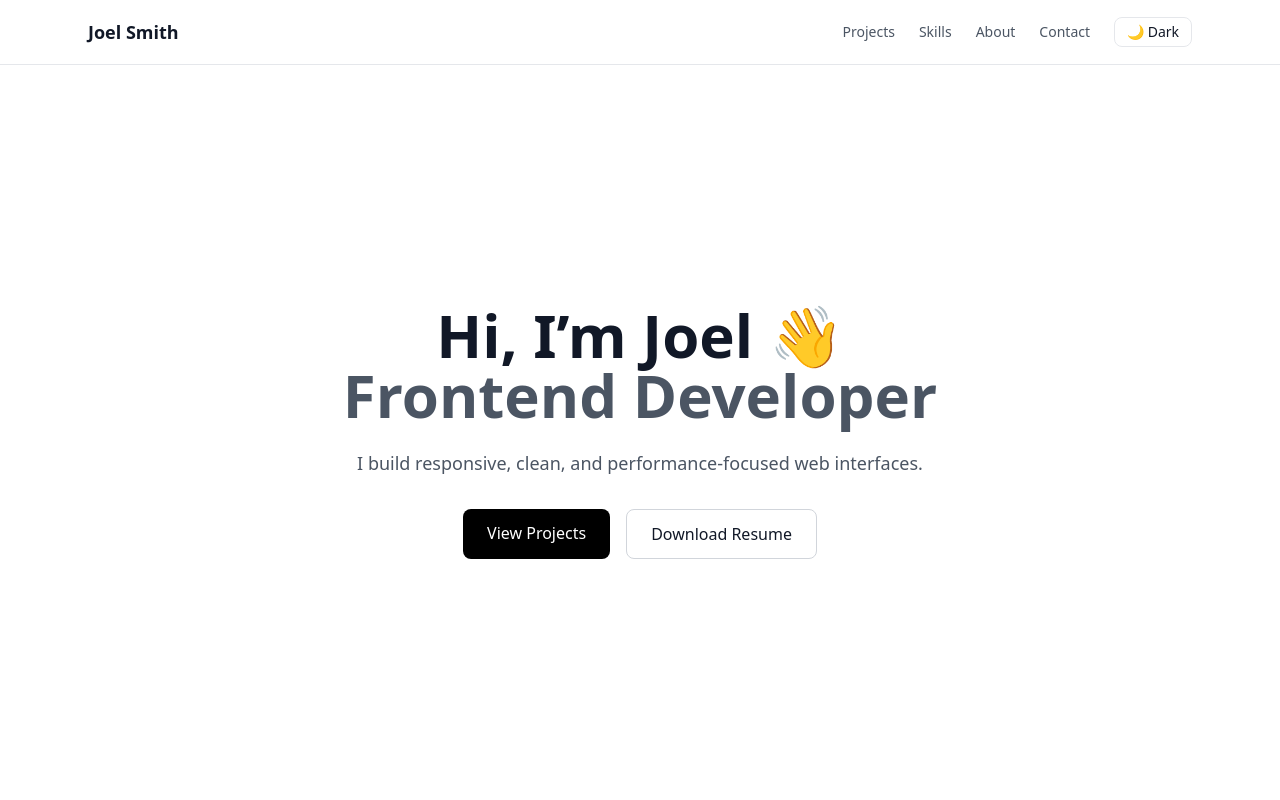
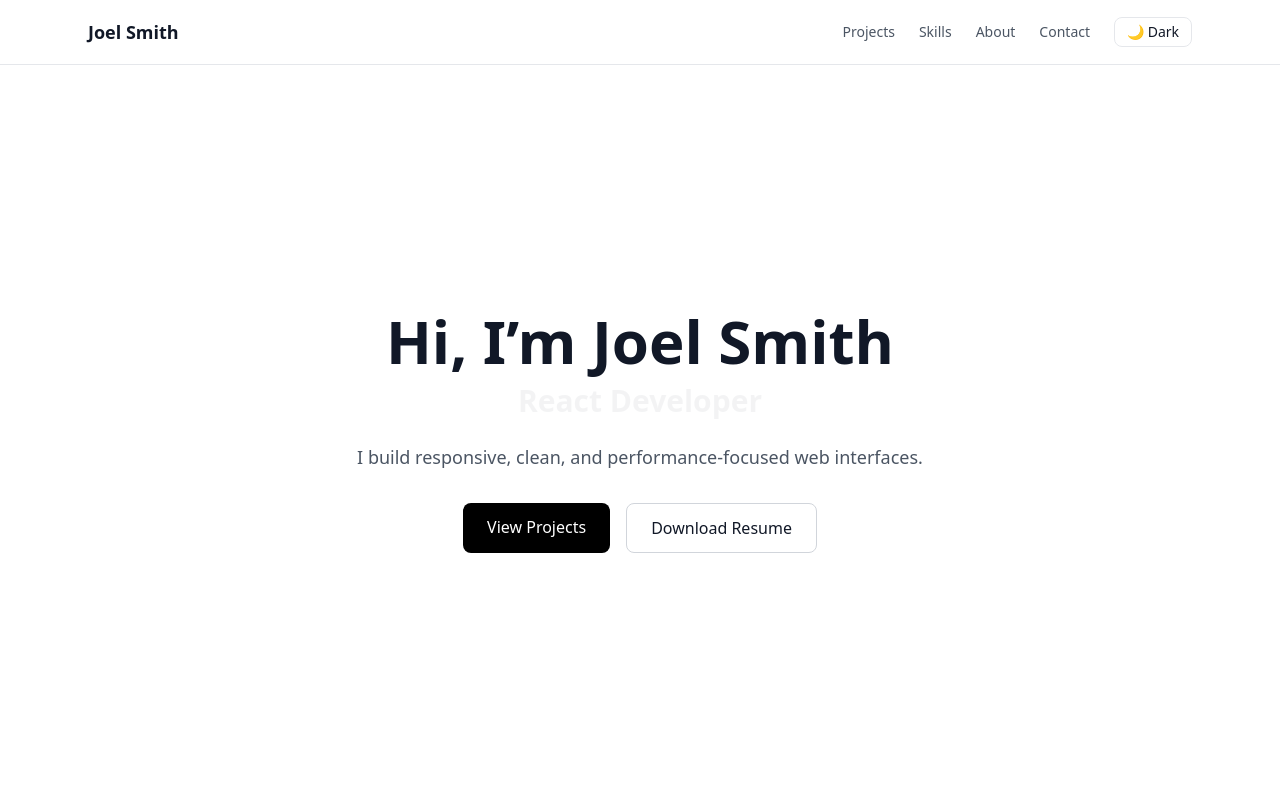
Before and after one commit to coderjoel17/portfolio, a React (Vite) app: page / in a window 1280 px wide. Shown: the top 800 px of the page. Built offline with nearby package versions, Linux system fonts and the light colour scheme.

Commit message:
Add animated role text to hero section

```diff
--- a/src/components/Hero.jsx
+++ b/src/components/Hero.jsx
@@ -1,27 +1,65 @@
+import { useLayoutEffect, useRef } from "react";
+import gsap from "gsap";
+
+const roles = ["Frontend Developer", "React Developer", "UI Engineer","Fresher"];
+
 const Hero = () => {
+  const roleRef = useRef(null);
+
+  useLayoutEffect(() => {
+    const ctx = gsap.context(() => {
+      const tl = gsap.timeline({ repeat: -1 });
+
+      roles.forEach((role) => {
+        tl.to(roleRef.current, {
+          opacity: 0,
+          duration: 0.4,
+          ease: "power2.out",
+        })
+          .set(roleRef.current, {
+            textContent: role,
+          })
+          .to(roleRef.current, {
+            opacity: 1,
+            duration: 0.4,
+            ease: "power2.out",
+          })
+          .to({}, { duration: 2 }); // pause between roles
+      });
+    });
+
+    return () => ctx.revert(); // cleanup (important for React)
+  }, []);
+
   return (
     <section className="min-h-screen flex items-center justify-center px-6 pt-16">
       <div className="max-w-3xl text-center">
-        <h1 className="text-4xl md:text-6xl font-bold leading-tight">
-          Hi, I’m Joel 👋 <br />
-          <span className="text-gray-600">Frontend Developer</span>
+        <h1 className="text-4xl md:text-6xl font-bold leading-tight text-gray-900 dark:text-white">
+          Hi, I’m Joel Smith
         </h1>
 
-        <p className="mt-6 text-lg text-gray-600">
+        <h2
+          ref={roleRef}
+          className="mt-3 text-2xl md:text-3xl font-semibold text-gray-600 dark:text-gray-300"
+        >
+          Frontend Developer
+        </h2>
+
+        <p className="mt-6 text-lg text-gray-600 dark:text-gray-300">
           I build responsive, clean, and performance-focused web interfaces.
         </p>
 
         <div className="mt-8 flex justify-center gap-4">
           <a
             href="#projects"
-            className="px-6 py-3 bg-black text-white rounded-lg hover:bg-gray-800 transition"
+            className="px-6 py-3 bg-black text-white dark:bg-white dark:text-black rounded-lg hover:opacity-90 transition"
           >
             View Projects
           </a>
 
           <a
             href="/resume.pdf"
-            className="px-6 py-3 border border-gray-300 rounded-lg hover:bg-gray-100 transition"
+            className="px-6 py-3 border border-gray-300 dark:border-gray-600 rounded-lg hover:bg-gray-100 dark:hover:bg-gray-800 transition"
           >
             Download Resume
           </a>
```
